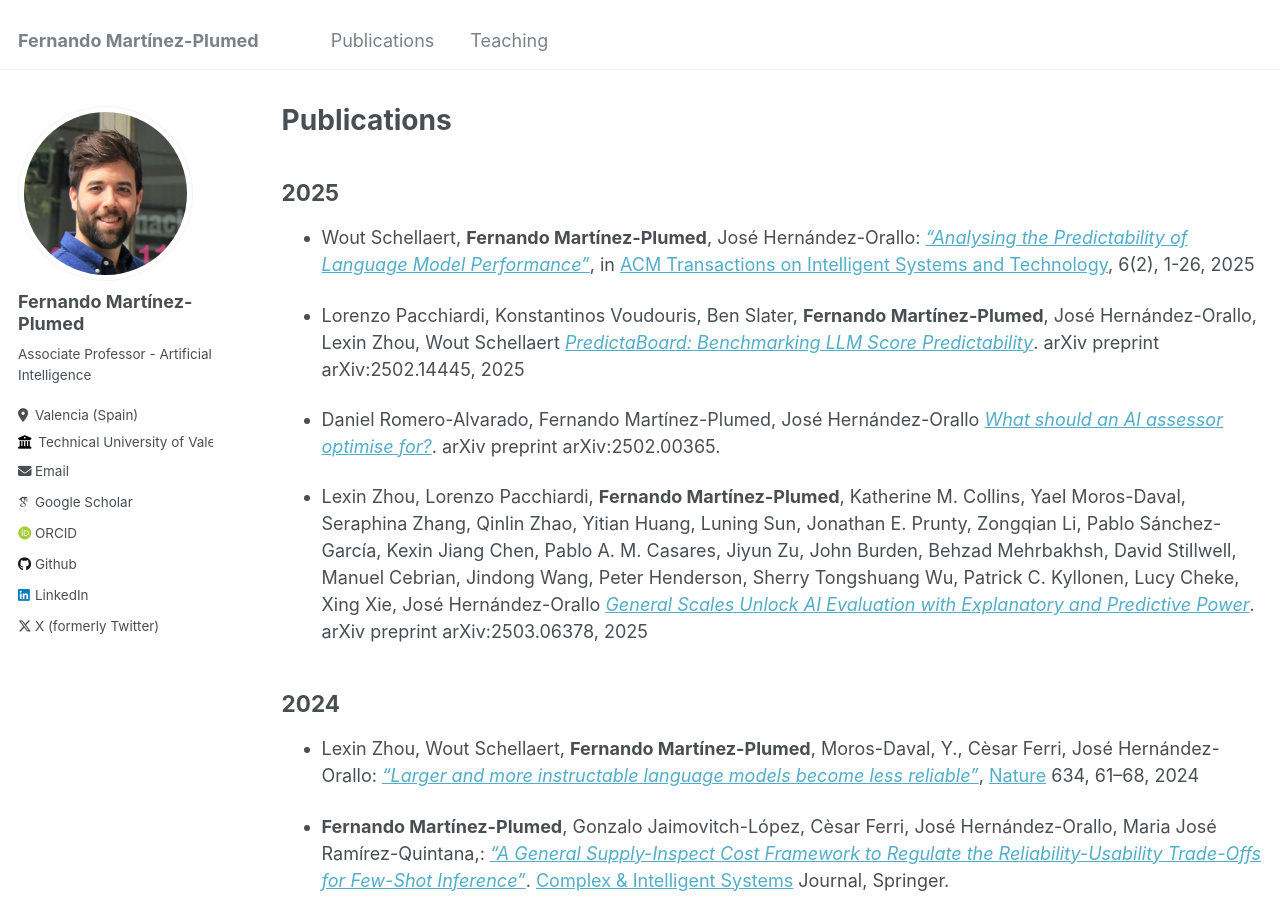
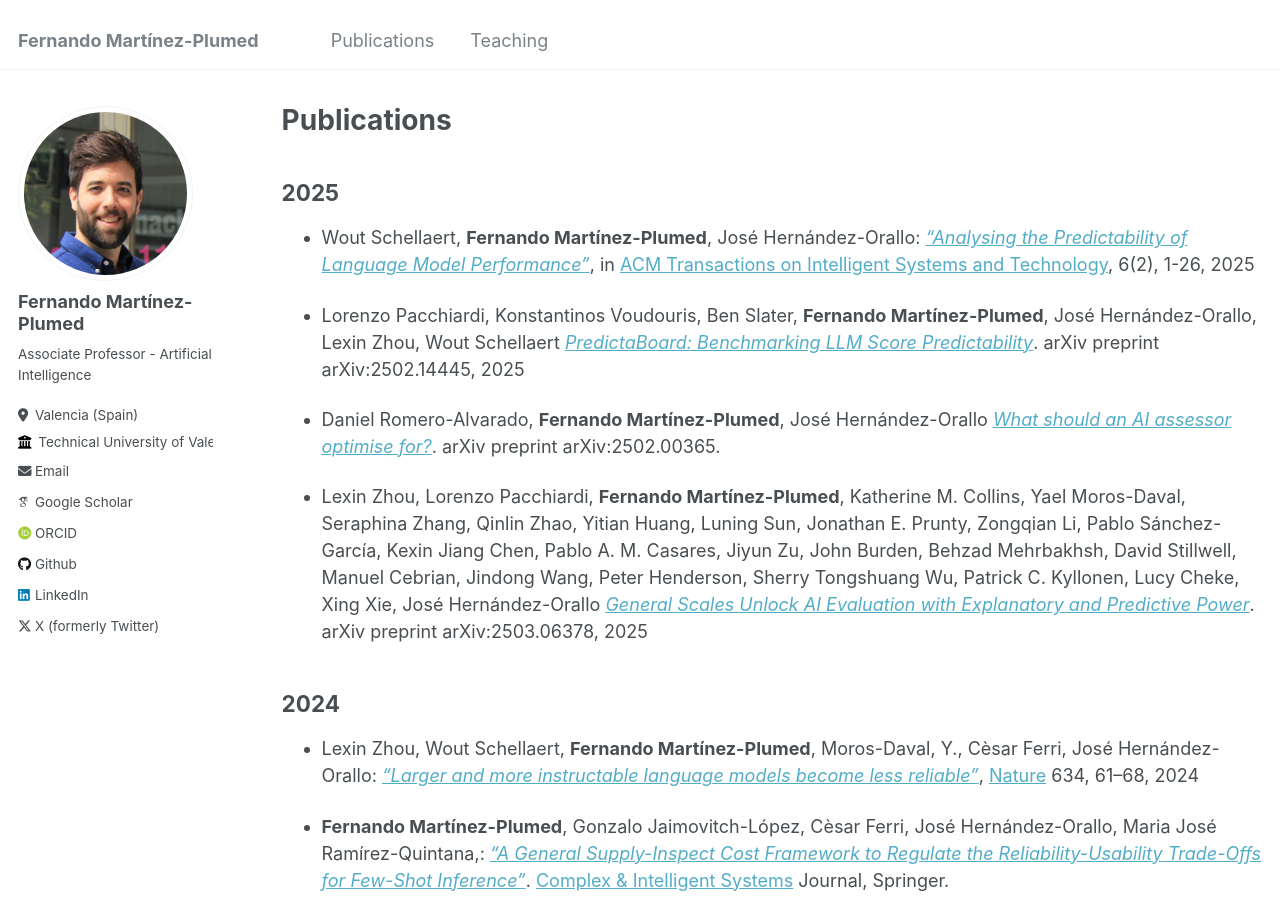
Before and after one commit to nandomp/nandomp.github.io, a Jekyll site: the page built from _pages/publications.md, in a window 1280 px wide and 900 px high. Built offline with Jekyll 4.4.1, drawn with Linux system fonts in a browser that asks for light colours; some web fonts are replaced.

```diff
--- a/_pages/publications.md
+++ b/_pages/publications.md
@@ -11,7 +11,7 @@ author_profile: true
 
 * Lorenzo Pacchiardi, Konstantinos Voudouris, Ben Slater, **Fernando Martínez-Plumed**, José Hernández-Orallo, Lexin Zhou, Wout Schellaert [*PredictaBoard: Benchmarking LLM Score Predictability*](https://arxiv.org/abs/2502.14445). arXiv preprint arXiv:2502.14445, 2025
 
-* Daniel Romero-Alvarado, Fernando Martínez-Plumed, José Hernández-Orallo [*What should an AI assessor optimise for?*](https://arxiv.org/abs/2502.00365). arXiv preprint arXiv:2502.00365.
+* Daniel Romero-Alvarado, **Fernando Martínez-Plumed**, José Hernández-Orallo [*What should an AI assessor optimise for?*](https://arxiv.org/abs/2502.00365). arXiv preprint arXiv:2502.00365.
 
 * Lexin Zhou, Lorenzo Pacchiardi, **Fernando Martínez-Plumed**, Katherine M. Collins, Yael Moros-Daval, Seraphina Zhang, Qinlin Zhao, Yitian Huang, Luning Sun, Jonathan E. Prunty, Zongqian Li, Pablo Sánchez-García, Kexin Jiang Chen, Pablo A. M. Casares, Jiyun Zu, John Burden, Behzad Mehrbakhsh, David Stillwell, Manuel Cebrian, Jindong Wang, Peter Henderson, Sherry Tongshuang Wu, Patrick C. Kyllonen, Lucy Cheke, Xing Xie, José Hernández-Orallo [*General Scales Unlock AI Evaluation with Explanatory and Predictive Power*](https://arxiv.org/abs/2503.06378). arXiv preprint arXiv:2503.06378, 2025
 
```
